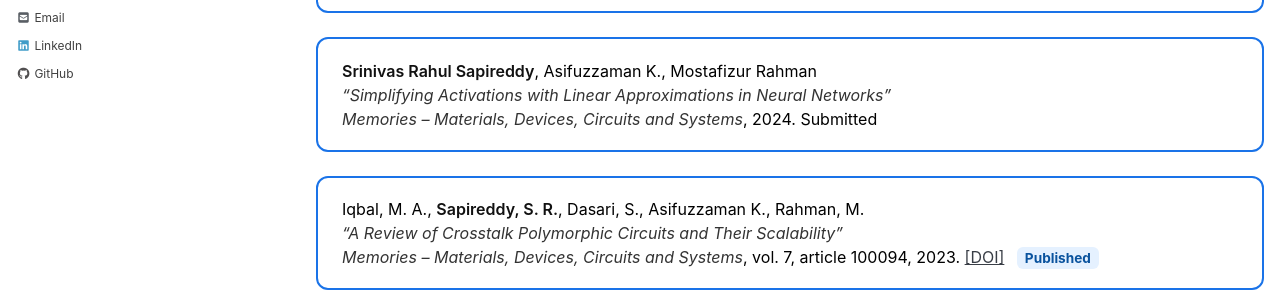
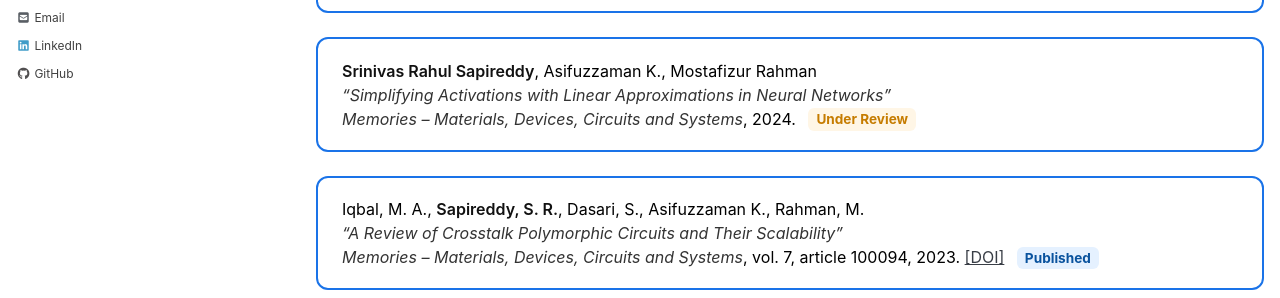
Before and after one commit to srsapireddy/srsapireddy.github.io, a Jekyll site: the page built from _pages/publications.md, in a window 1280 px wide and 900 px high, scrolled down 729 px. Shown: the part 151-449 px from the top of the window. Built offline with Jekyll 4.4.1, drawn with Linux system fonts in a browser that asks for light colours; cached includes are drawn as plain includes; nearby versions of some CDN libraries.

Commit message:
Update publications.md

```diff
--- a/_pages/publications.md
+++ b/_pages/publications.md
@@ -123,7 +123,7 @@
       <strong>Srinivas Rahul Sapireddy</strong>, Asifuzzaman K., Mostafizur Rahman<br>
       <em>“Simplifying Activations with Linear Approximations in Neural Networks”</em><br>
       <em>Memories – Materials, Devices, Circuits and Systems</em>, 2024.
-      <span class="Under Review">Submitted</span>
+      <span class="status review">Under Review</span>
     </div>
     <div class="pub-card">
       Iqbal, M. A., <strong>Sapireddy, S. R.</strong>, Dasari, S., Asifuzzaman K., Rahman, M.<br>
```
